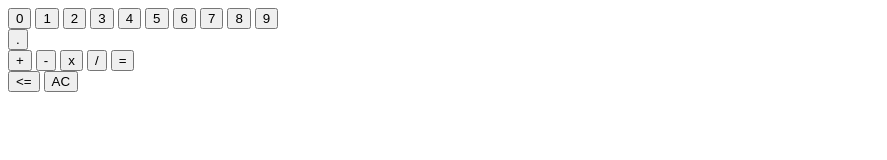
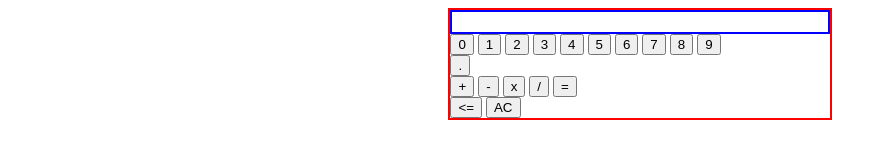
Before and after one commit to RAHIM1701/Calculator, a plain HTML site: page index.html in a window 1280 px wide. Shown: the whole page, without its empty margins (0-887 px from the left). Drawn offline with Linux system fonts and the light colour scheme.

Commit message:
center the calculator and drawing the borders

```diff
--- a/index.html
+++ b/index.html
@@ -8,6 +8,7 @@
     <link rel="stylesheet" href="style.css">
 </head>
 <body>
+<div class="calculator">
     <div class="display"></div>
     <div id="buttons">
         <button value="0" class="numbKeys">0</button>
@@ -31,6 +32,6 @@
     </div>
     <button id="deleteButton"><=</button>
     <button id="acButton">AC</button>
-
+</div>
 </body>
 </html>
--- a/style.css
+++ b/style.css
@@ -0,0 +1,14 @@
+body{
+    display: flex;
+    align-items: center;
+    justify-content: center;
+}
+.calculator{
+    width: 30%;
+    height: 50%;
+    border: 2px solid red;
+}
+.display{
+    height: 20px;
+    border: 2px solid blue;
+}
```
